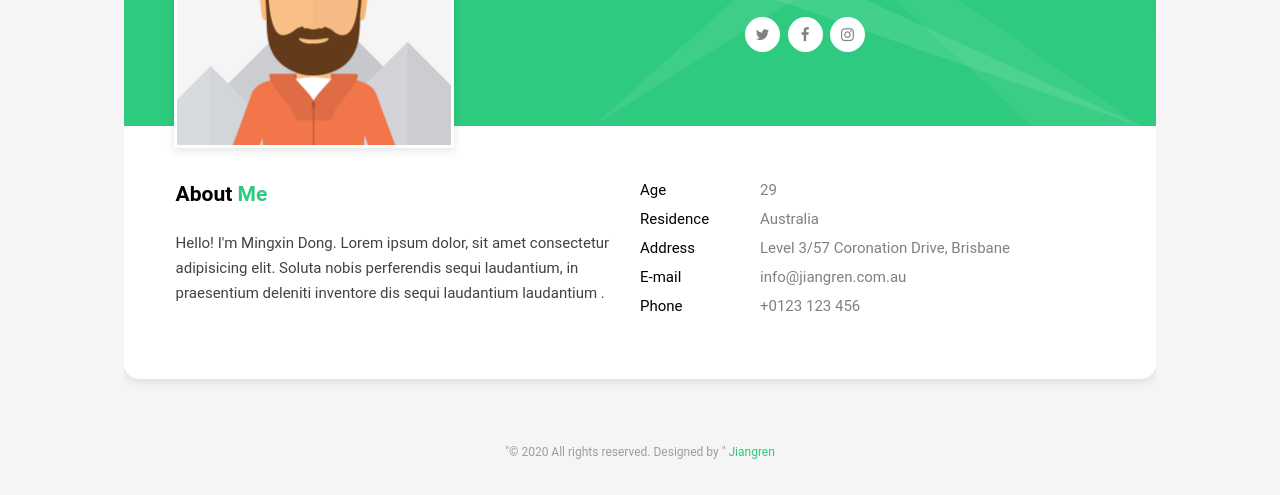
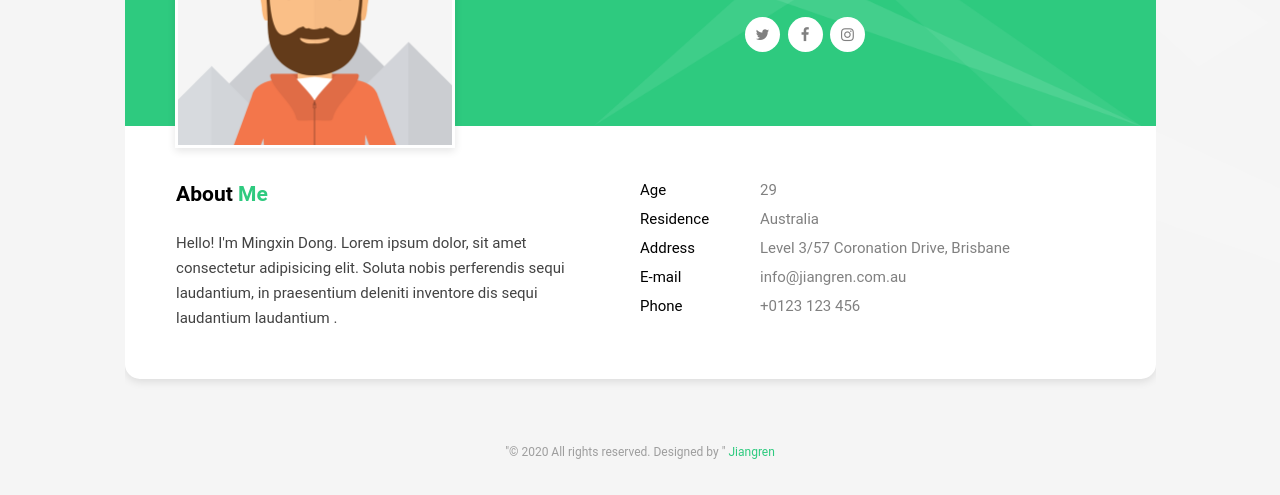
Before and after one commit to dongmingxin/dongmingxin.github.io, a plain HTML site: page index.html in a window 1280 px wide. Shown: the part 305-800 px from the top of the page. Drawn offline with Linux system fonts and the light colour scheme.

Commit message:
fouth change

```diff
--- a/index.html
+++ b/index.html
@@ -40,8 +40,12 @@
             </div>
             <div class="content__body">
                 <div class="content__body--introduction">
-                    <h3>About <span id="green-me">Me</span></h3>
-                    <p>Hello! I'm Mingxin Dong. Lorem ipsum dolor, sit amet consectetur adipisicing elit. Soluta nobis perferendis sequi laudantium, in praesentium deleniti inventore dis sequi laudantium laudantium .</p>
+                    <div class="intro-title">
+                        <h3>About <span id="green-me">Me</span></h3>
+                    </div>
+                    <div class="intro-content">
+                        <p>Hello! I'm Mingxin Dong. Lorem ipsum dolor, sit amet consectetur adipisicing elit. Soluta nobis perferendis sequi laudantium, in praesentium deleniti inventore dis sequi laudantium laudantium .</p>
+                    </div>
                 </div>
                 <div class="content__body--detail">
                     <div class="age">
--- a/style/component/content-body.scss
+++ b/style/component/content-body.scss
@@ -21,7 +21,29 @@
             margin-top: 35px;
         }
         &--introduction {
+            @include respond-to(medium){
+                .intro-content {
+                    width:90%
+                }
+                flex: 1;
+                display: flex;
+                flex-direction: column;
+                h3 {
+                    color:black;
+                    font-size: 21px;
+                    #green-me {
+                        color:#2eca7f;
+                    }
+                }
+                p {
+                    line-height: 25px;
+                    color: #424242;
+                }
+            }
             @include respond-to(large){
+                .intro-content {
+                    width:90%
+                }
                 flex: 1;
                 display: flex;
                 flex-direction: column;
@@ -57,7 +79,6 @@
                 height: 24px;
                 margin-top: 5px;
             }
-
             .residence {
                 display: flex;
                 flex-direction: row;
@@ -73,7 +94,20 @@
                 #address-value {
                     margin-top: 5px;
                 }
-                @include respond-to(medium){
+
+                @include respond-to(medium) {
+                    flex-direction: row;
+                    height: 40px;
+                    margin-top: 5px;
+                    .body-title {
+                        min-width:120px;
+                    }
+                    #address-value {
+                        margin-top: 0px;
+                        margin-left: 0px;
+                    }
+                }
+                @include respond-to(medium-large){
                     flex-direction: row;
                     height: 24px;
                     #address-value {
--- a/style/component/content-head.scss
+++ b/style/component/content-head.scss
@@ -15,7 +15,7 @@
     overflow: scroll;
     @include respond-to(medium) {
         overflow: hidden;
-        width: 100%;
+        width: 92%;
         border-radius: 15px;
         height: 559px;
         &__header--photowrapper:hover{
--- a/style/layout/body.scss
+++ b/style/layout/body.scss
@@ -29,7 +29,7 @@ body {
     overflow-y: hidden;
     margin-bottom: 10px;
     @include respond-to(medium) {
-        width:768px;
+        max-width:1031px;
         margin-bottom:0px;
     }
     @include respond-to(large) {
--- a/style/utils/variable.scss
+++ b/style/utils/variable.scss
@@ -3,6 +3,7 @@
 $breakpoints: (
     "extra-large": 1200px,//Extra large devices
     "large" : 1050px, //Large devices
+    "medium-large" : 910px, //small-large devices
     "medium" : 768px, //Medium devices
     "small" : 600px //Small devices
 );
```
Also changed, not shown: style/index.css, 1 other file.
